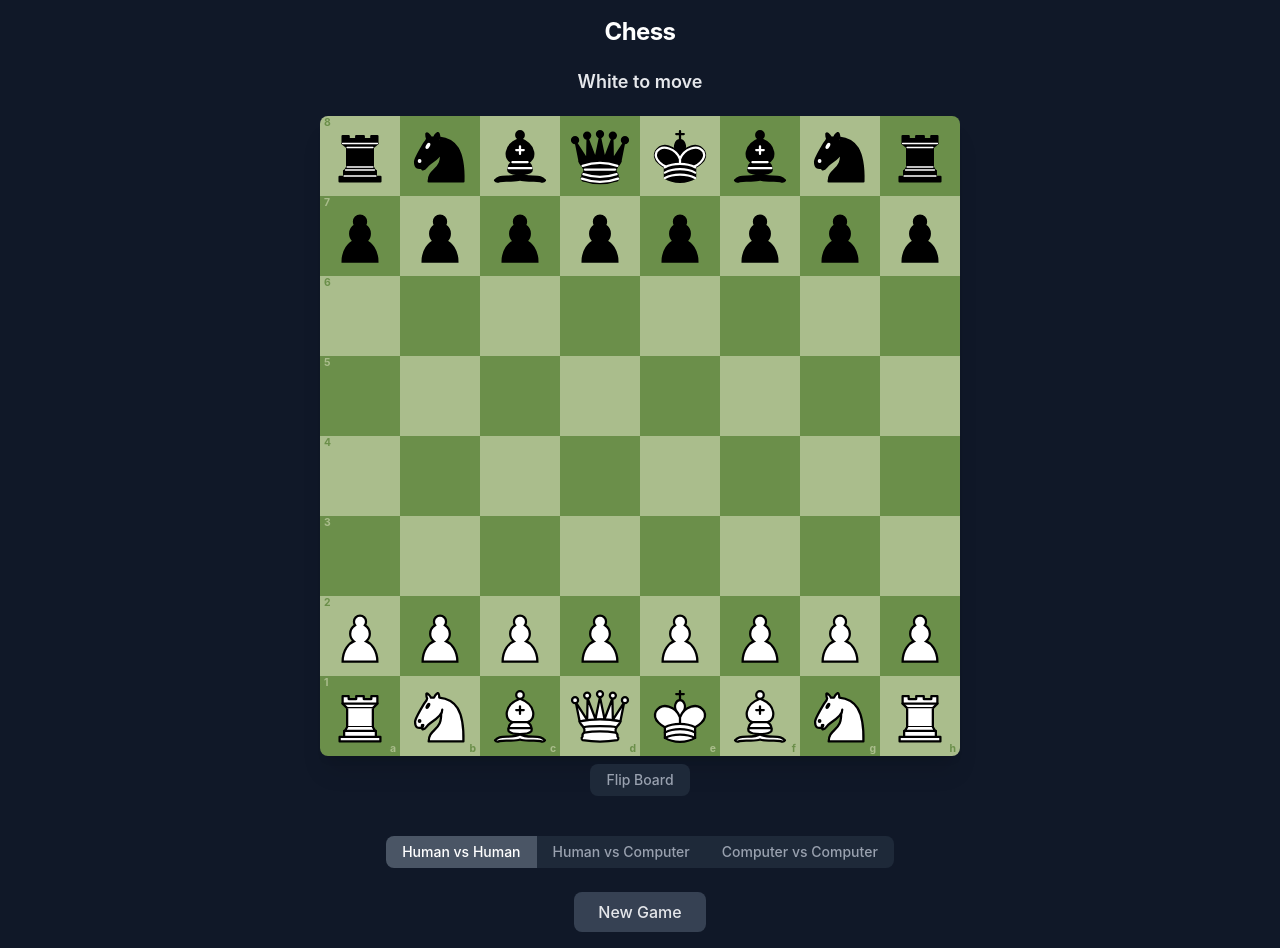
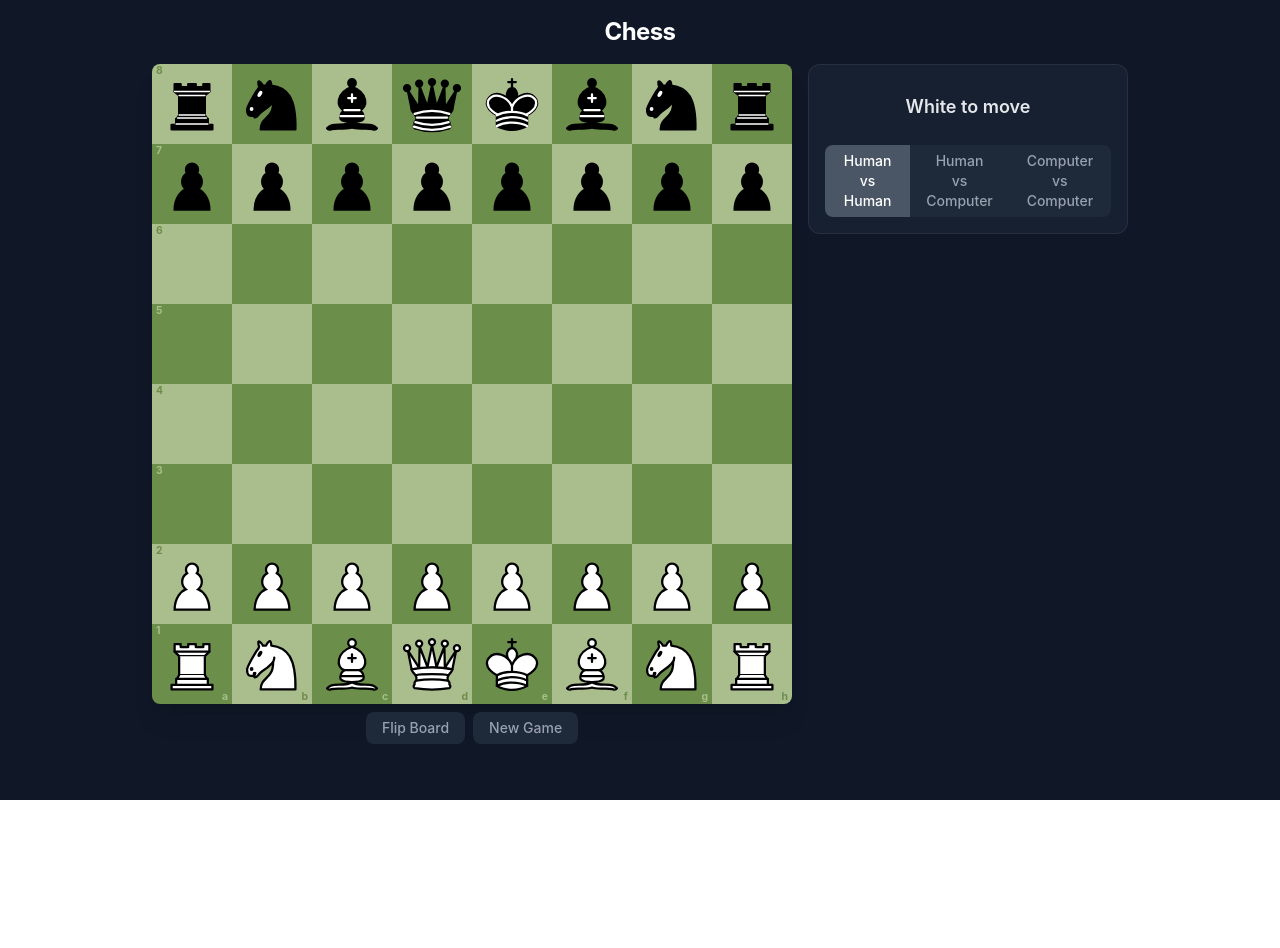
Before and after one commit to dannylongeuay/cyberdan-chess-ui, a React (Vite) app: page / in a window 1280 px wide. After the commit the page ends 800 px from the top, so only its background shows below. Built offline with nearby package versions, Linux system fonts and the light colour scheme.

Commit message:
feat(*): :sparkles: add eval bar and update layout

```diff
--- a/src/App.tsx
+++ b/src/App.tsx
@@ -1,8 +1,9 @@
 import { useChessGame } from './hooks/useChessGame';
 import Board from './components/Board';
+import BoardToolbar from './components/BoardToolbar';
+import EvalBar from './components/EvalBar';
 import GameControls from './components/GameControls';
 import GameInfo from './components/GameInfo';
-import NewGameButton from './components/NewGameButton';
 import PromotionDialog from './components/PromotionDialog';
 
 function App() {
@@ -41,12 +42,16 @@ function App() {
     setAutoplay,
   } = useChessGame();
 
+  const showEvalBar = gameMode !== 'pvp' && engineEval != null;
+
   return (
-    <div className="min-h-dvh bg-gray-900 text-white flex flex-col items-center justify-center p-4 gap-2">
+    <div className="min-h-dvh bg-gray-900 text-white flex flex-col items-center p-4 gap-4">
       <h1 className="text-2xl font-bold tracking-tight">Chess</h1>
 
-      <GameInfo sideToMove={sideToMove} status={gameStatus} isComputerThinking={isComputerThinking} engineEval={engineEval} />
-
+      <div className="flex flex-col lg:flex-row gap-4 w-full max-w-5xl items-center lg:items-start lg:justify-center">
+        {/* Board area */}
+        <div className="flex flex-col w-full max-w-[min(90vw,85vh,640px)] lg:max-w-[min(70vw,85vh,640px)]">
+          <div className="flex flex-col">
             <Board
               board={board}
               activeColor={activeColor}
@@ -58,19 +63,26 @@ function App() {
               onDrop={handleDrop}
               flipped={flipped}
             />
+            {showEvalBar && (
+              <EvalBar engineEval={engineEval} flipped={flipped} />
+            )}
+          </div>
+          <BoardToolbar onFlip={toggleFlip} onNewGame={newGame} />
+        </div>
 
-      <button
-        onClick={toggleFlip}
-        aria-label="Flip board orientation"
-        className="px-4 py-1.5 text-sm font-medium transition-colors cursor-pointer bg-gray-800 text-gray-400 hover:text-gray-200 rounded-lg"
-      >
-        Flip Board
-      </button>
+        {/* Side panel */}
+        <div className="w-full lg:w-80 bg-gray-800/50 rounded-xl p-4 border border-gray-700/50 flex flex-col gap-3">
+          <GameInfo
+            sideToMove={sideToMove}
+            status={gameStatus}
+            isComputerThinking={isComputerThinking}
+            engineEval={engineEval}
+          />
 
-      <div className="h-6 flex items-center justify-center">
-        {error && <p className="text-red-400 text-sm">{error}</p>}
-        {isLoading && !isComputerThinking && <p className="text-gray-400 text-sm">Thinking...</p>}
-      </div>
+          {error && <p className="text-red-400 text-sm text-center">{error}</p>}
+          {isLoading && !isComputerThinking && (
+            <p className="text-gray-400 text-sm text-center">Thinking...</p>
+          )}
 
           <GameControls
             gameMode={gameMode}
@@ -87,8 +99,8 @@ function App() {
             autoplay={autoplay}
             onAutoplayChange={setAutoplay}
           />
-
-      <NewGameButton onClick={newGame} />
+        </div>
+      </div>
 
       {pendingPromotion && (
         <PromotionDialog
--- a/src/components/Board.tsx
+++ b/src/components/Board.tsx
@@ -153,7 +153,7 @@ export default function Board({
 
   return (
     <div
-      className="w-full max-w-[min(90vw,85vh,640px)] rounded-lg overflow-hidden shadow-xl"
+      className="w-full rounded-lg overflow-hidden shadow-xl"
     >
       <div
         ref={boardRef}
--- /dev/null
+++ b/src/components/BoardToolbar.tsx
@@ -0,0 +1,24 @@
+interface BoardToolbarProps {
+  onFlip: () => void;
+  onNewGame: () => void;
+}
+
+export default function BoardToolbar({ onFlip, onNewGame }: BoardToolbarProps) {
+  return (
+    <div className="flex gap-2 justify-center pt-2">
+      <button
+        onClick={onFlip}
+        aria-label="Flip board orientation"
+        className="px-4 py-1.5 text-sm font-medium transition-colors cursor-pointer bg-gray-800 text-gray-400 hover:text-gray-200 rounded-lg"
+      >
+        Flip Board
+      </button>
+      <button
+        onClick={onNewGame}
+        className="px-4 py-1.5 text-sm font-medium transition-colors cursor-pointer bg-gray-800 text-gray-400 hover:text-gray-200 rounded-lg"
+      >
+        New Game
+      </button>
+    </div>
+  );
+}
--- /dev/null
+++ b/src/components/EvalBar.tsx
@@ -0,0 +1,51 @@
+import type { EngineEval } from '../types/chess';
+
+interface EvalBarProps {
+  engineEval: EngineEval | null | undefined;
+  flipped: boolean;
+}
+
+function sigmoid(score: number): number {
+  return 50 + 50 * (2 / (1 + Math.exp(-score / 400)) - 1);
+}
+
+function formatScore(centipawns: number): string {
+  const pawns = Math.abs(centipawns) / 100;
+  return pawns.toFixed(1);
+}
+
+export default function EvalBar({ engineEval, flipped }: EvalBarProps) {
+  const isNeutral = !engineEval || engineEval.source === 'book';
+  const whitePercent = isNeutral ? 50 : sigmoid(engineEval.score);
+
+  // White region on left, black on right; invert when flipped
+  const leftPercent = flipped ? 100 - whitePercent : whitePercent;
+
+  const label = isNeutral ? '0.0' : formatScore(engineEval.score);
+  const labelOnWhiteSide = isNeutral || engineEval.score >= 0;
+  // Position label near the edge of the winning side
+  const labelAtLeft = flipped ? !labelOnWhiteSide : labelOnWhiteSide;
+
+  return (
+    <div className="h-6 w-full rounded-b-lg overflow-hidden flex flex-row relative select-none">
+      {/* White region (left) */}
+      <div
+        className="bg-gray-200 transition-all duration-500 ease-out"
+        style={{ flexBasis: `${leftPercent}%` }}
+      />
+      {/* Black region (right) */}
+      <div
+        className="bg-gray-800 transition-all duration-500 ease-out"
+        style={{ flexBasis: `${100 - leftPercent}%` }}
+      />
+      {/* Score label */}
+      <span
+        className={`absolute top-1/2 -translate-y-1/2 text-[10px] font-bold leading-none ${
+          labelAtLeft ? 'left-1.5 text-gray-800' : 'right-1.5 text-gray-400'
+        }`}
+      >
+        {label}
+      </span>
+    </div>
+  );
+}
```
Lines whose indentation alone changed are shown as unchanged.
